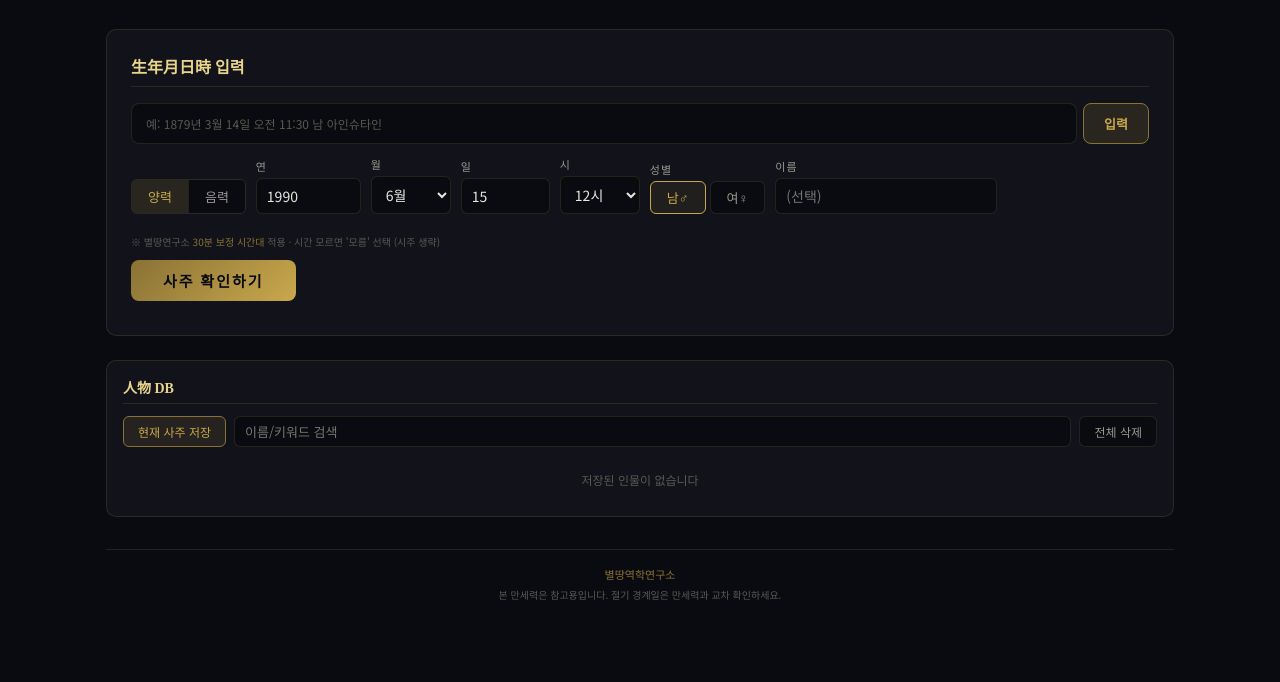
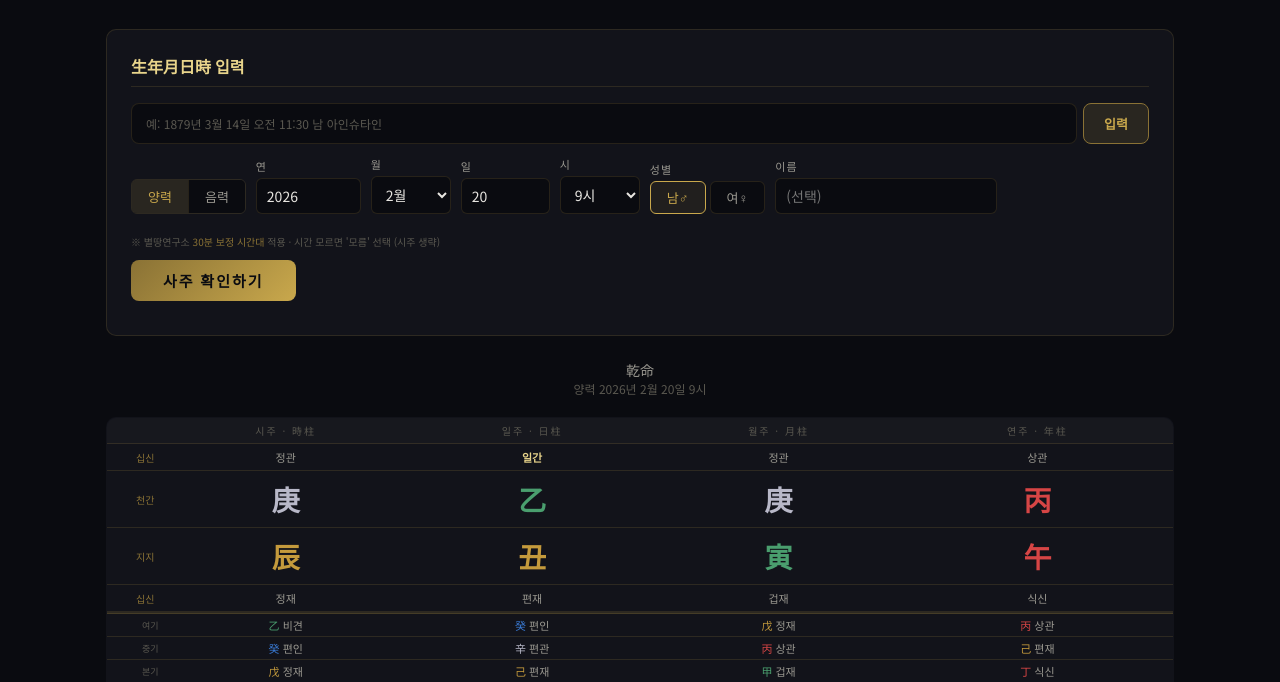
Before and after one commit to duderggi2/byulttang-perpetual-calendar, a plain HTML site: page index.html in a window 1280 px wide. Shown: the part 108-790 px from the top of the page. Drawn offline with Linux system fonts and the light colour scheme.

Commit message:
Implement autoToday for automatic date setting
Add autoToday function to set current date on load

```diff
--- a/index.html
+++ b/index.html
@@ -994,6 +994,16 @@ function dbClear(){if(!confirm('전체 삭제하시겠습니까?'))return;dbSave
 
 // Init
 dbRender();
+
+// ★ 페이지 로드 시 오늘 날짜로 자동 세팅 + 자동 계산
+(function autoToday(){
+  const now=new Date();
+  document.getElementById('year').value=now.getFullYear();
+  document.getElementById('month').value=now.getMonth()+1;
+  document.getElementById('day').value=now.getDate();
+  document.getElementById('hour').value=now.getHours();
+  calc();
+})();
 </script>
 </body>
 </html>
```
